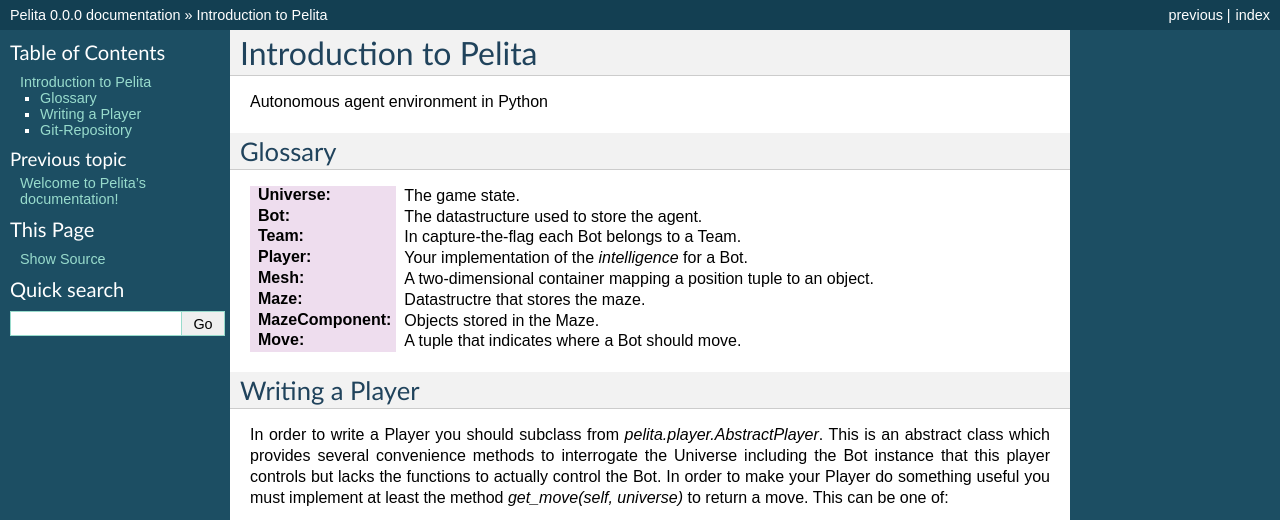
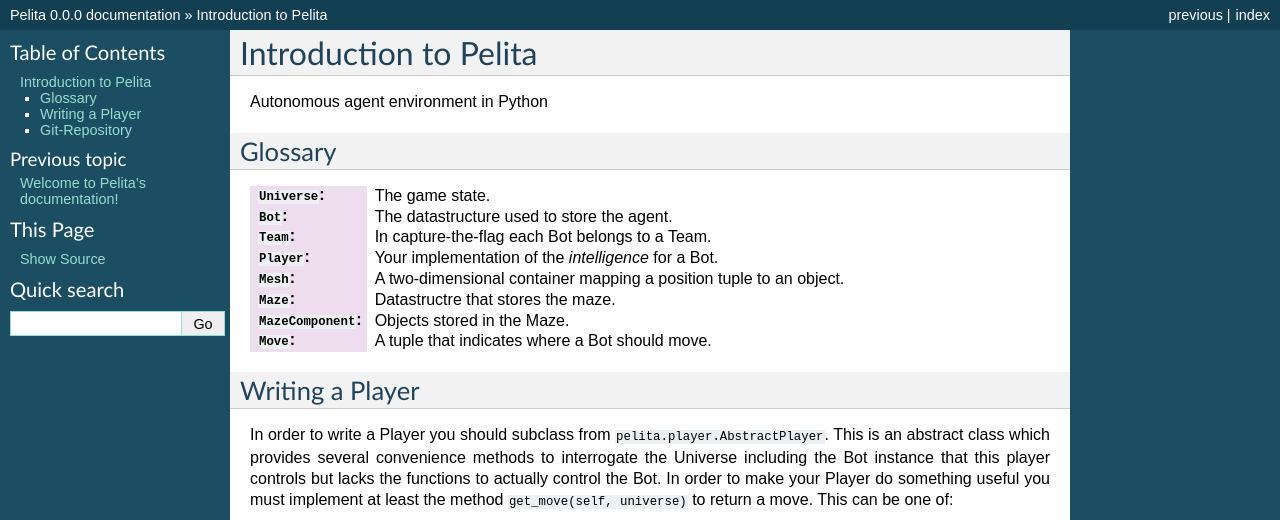
Before and after one commit to ASPP/pelita, a Sphinx documentation site: the page built from doc/source/intro.rst, in a window 1280 px wide and 900 px high, cut to the strip 0-520 px from the top of the window. Built offline with Sphinx 7.4.7, drawn with Linux system fonts in a browser that asks for light colours.

Commit message:
DOC/BF: fix code markup

```diff
--- a/doc/source/intro.rst
+++ b/doc/source/intro.rst
@@ -73,49 +73,49 @@
 .. literalinclude:: ../../pelita/player.py
    :pyobject: NQRandomPlayer
 
-Here we can see the use of another convenience method: `previous_pos` which
+Here we can see the use of another convenience method: ``previous_pos`` which
 gives the position the Bot had in the previous round. Lets take a closer look at
 how this is implemented:
 
 .. literalinclude:: ../../pelita/player.py
    :pyobject: AbstractPlayer.previous_pos
 
-Importantly we see that the `AbstractPlayer` automatically maintains a stack of
-previous states of the Universe called `universe_states`. Here we look at the
+Importantly we see that the ``AbstractPlayer`` automatically maintains a stack of
+previous states of the Universe called ``universe_states``. Here we look at the
 previous state and obtain the bots positions. The Universe maintains a list of
-Bots `bots` and each Player has an attribute `_index` which can be used to
+Bots ``bots`` and each Player has an attribute ``_index`` which can be used to
 obatin the respective Bot instace controlled by the Player. Lastly we simply
-look at the `current_pos` property of the Bot to obtain the previous position.
+look at the ``current_pos`` property of the Bot to obtain the previous position.
 
-A somewhat more elaborate example is the `BFSPlayer` which uses breadth first
+A somewhat more elaborate example is the ``BFSPlayer`` which uses breadth first
 search to find food:
 
 .. literalinclude:: ../../pelita/player.py
    :pyobject: BFSPlayer
 
 Here we can already see some more advanced concepts. The first thing to note is
-that any player can override the method `set_initial(self)` where `current_uni`
+that any player can override the method ``set_initial(self)`` where ``current_uni``
 is the starting state of the game. All food is still present and all Bots are at
 their initial position. In this method we initialise the adjacency list
-representation of the maze. Lets look as the implementation of `current_uni`:
+representation of the maze. Lets look as the implementation of ``current_uni``:
 
 .. literalinclude:: ../../pelita/player.py
    :pyobject: AbstractPlayer.current_uni
 
-As we can see its simply the top element on the `universe_states` stack
-mentioned earlier. In order to obtain the positions of all `Free` the Universe
-provides a method `pos_of(maze_component)` which will return the positions of
-all `MazeComponent` type objects. We then use the method
-`get_legal_moves(self,pos)` for each of the free positions to build the
+As we can see its simply the top element on the ``universe_states`` stack
+mentioned earlier. In order to obtain the positions of all ``Free`` the Universe
+provides a method ``pos_of(maze_component)`` which will return the positions of
+all ``MazeComponent`` type objects. We then use the method
+``get_legal_moves(self,pos)`` for each of the free positions to build the
 adjacency list.
 
-The breadth-first search is implemented in the method `bfs_food` which returns a
+The breadth-first search is implemented in the method ``bfs_food`` which returns a
 path to closest food element. In this method we see some more convenience, for
-example `enemy_food` which returns a list of all food that we can eat.
+example ``enemy_food`` which returns a list of all food that we can eat.
 
-All example Players can be found in the module `pelita.player`.
+All example Players can be found in the module ``pelita.player``.
 
-Below is the complete code for the `AbstractPlayer` which shows you all of the
+Below is the complete code for the ``AbstractPlayer`` which shows you all of the
 convenience methods/properties and also some of the implementation details:
 
 .. literalinclude:: ../../pelita/player.py
```
Also changed, not shown: other parts of doc/source/intro.rst (+17 -17 lines).
